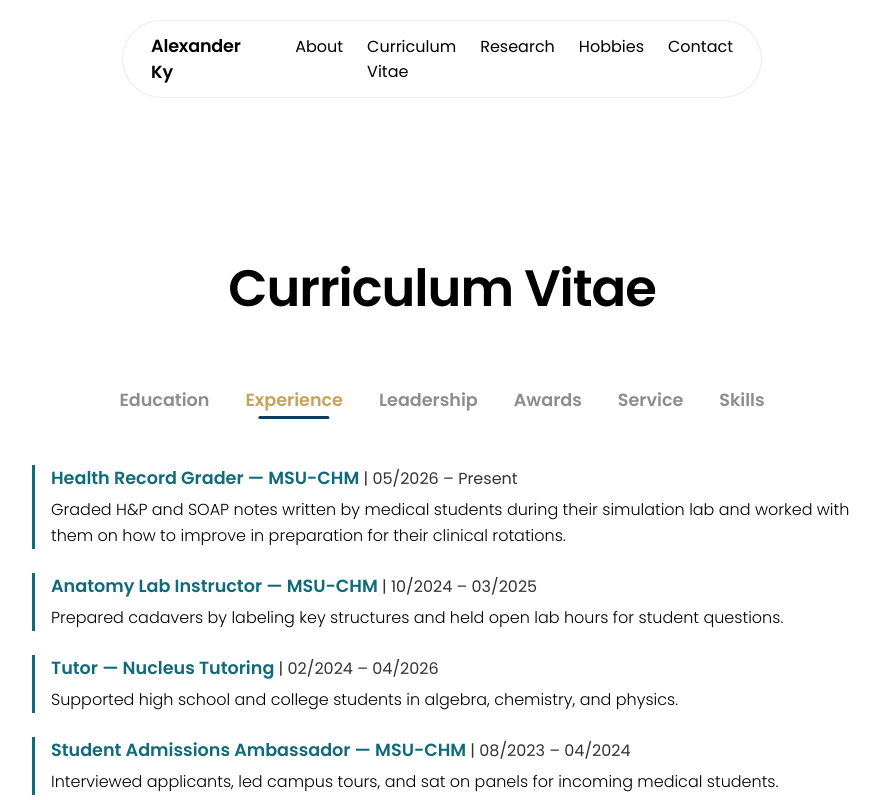
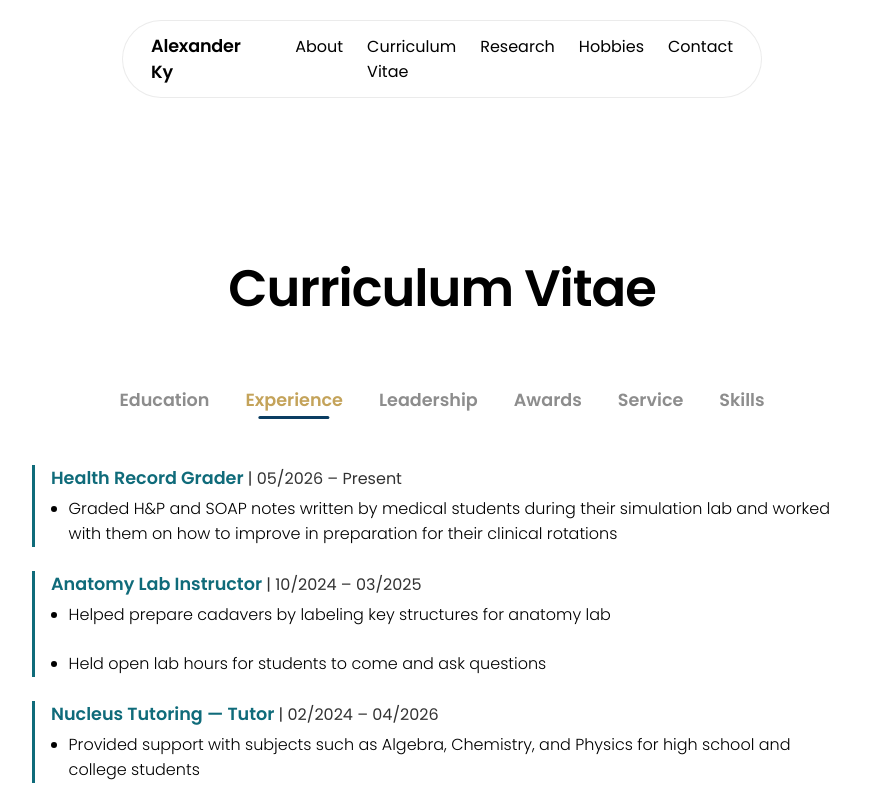
Before and after one commit to kevinkraydich/alexander-ky-portfolio, an Angular app: page / in a window 1280 px wide. Both pictures are taken after a click on the button "Experience". Shown: the part 1446-2246 px from the top of the page, without its empty margins (198-1078 px from the left). Built offline with nearby package versions, Linux system fonts and the light colour scheme.

Commit message:
feat: populate verbatim from CV

```diff
--- a/src/app/components/research/research.html
+++ b/src/app/components/research/research.html
@@ -17,7 +17,10 @@
 <h3 class="group-title">Publications</h3>
 <div class="grid">
   @for (item of publications; track item.title) {
-    <a class="card" [attr.href]="item.link ?? null" target="_blank" rel="noopener">
+    <a class="card" [class.has-thumbnail]="item.thumbnail" [attr.href]="item.link ?? null" target="_blank" rel="noopener">
+      @if (item.thumbnail) {
+        <img [src]="item.thumbnail" [alt]="item.title" class="card-thumbnail" />
+      }
       <div class="card-body">
         <h4>{{ item.title }}</h4>
         <p class="venue">{{ item.journal }}</p>
--- a/src/app/components/research/research.ts
+++ b/src/app/components/research/research.ts
@@ -5,6 +5,7 @@ interface Publication {
   journal: string;
   year: string;
   link?: string;
+  thumbnail?: string;
 }
 
 interface Presentation {
--- a/src/app/components/resume/resume.html
+++ b/src/app/components/resume/resume.html
@@ -33,6 +33,13 @@
           @if (entry.body) {
             <p>{{ entry.body }}</p>
           }
+          @if (entry.bullets) {
+            <ul class="entry-bullets">
+              @for (bullet of entry.bullets; track bullet) {
+                <li>{{ bullet }}</li>
+              }
+            </ul>
+          }
           @if (entry.groups) {
             @for (group of entry.groups; track group.heading) {
               <div class="entry-group">
--- a/src/app/components/resume/resume.scss
+++ b/src/app/components/resume/resume.scss
@@ -106,6 +106,21 @@
   font-weight: 300;
 }
 
+.entry-bullets {
+  margin-top: 0.4rem;
+  padding-left: 1.1rem;
+  display: flex;
+  flex-direction: column;
+  gap: 0.25rem;
+  list-style: disc;
+  font-weight: 300;
+  line-height: 1.55;
+}
+
+.entry-bullets li {
+  list-style: disc;
+}
+
 .entry-group {
   margin-top: 0.75rem;
 }
--- a/src/app/components/resume/resume.ts
+++ b/src/app/components/resume/resume.ts
@@ -12,6 +12,7 @@ interface ResumeEntry {
   title: string;
   meta?: string;
   body?: string;
+  bullets?: string[];
   logo?: { src: string; alt: string };
   groups?: Array<{ heading: string; items: string[] }>;
 }
@@ -37,63 +38,84 @@ export class ResumeComponent {
   readonly education: ResumeEntry[] = [
     {
       title: 'Michigan State University — College of Human Medicine',
-      meta: 'M.D. Candidate with Public Health Certificate · Fall 2023 – Spring 2027',
-      body: 'Electives: Musculoskeletal (MSK), Microbiology, Lifestyle Medicine, Anesthesiology.',
+      meta: 'M.D. Candidate with Public Health Certificate · 08/2023 – 05/2027 · East Lansing, MI',
+      body: 'Electives: Musculoskeletal (MSK), Microbiology, Lifestyle Medicine, Anesthesiology',
       logo: { src: 'images/spartanLogo.png', alt: 'Michigan State University' },
     },
     {
-      title: 'University of Michigan, Ann Arbor',
-      meta: 'B.S. in Biochemistry, Minor in Applied Statistics · Fall 2018 – Spring 2022',
-      body: 'Literature, Science, and the Arts — Honors Program.',
+      title: 'University of Michigan',
+      meta: 'B.S. in Biochemistry, Minor in Applied Statistics · 08/2018 – 04/2022 · Ann Arbor, MI',
+      body: 'Literature, Science, and the Arts — Honors',
       logo: { src: 'images/michiganLogo.png', alt: 'University of Michigan' },
     },
   ];
 
   readonly experience: ResumeEntry[] = [
     {
-      title: 'Health Record Grader — MSU-CHM',
+      title: 'Health Record Grader',
       meta: '05/2026 – Present',
-      body: 'Graded H&P and SOAP notes written by medical students during their simulation lab and worked with them on how to improve in preparation for their clinical rotations.',
+      bullets: [
+        'Graded H&P and SOAP notes written by medical students during their simulation lab and worked with them on how to improve in preparation for their clinical rotations',
+      ],
     },
     {
-      title: 'Anatomy Lab Instructor — MSU-CHM',
+      title: 'Anatomy Lab Instructor',
       meta: '10/2024 – 03/2025',
-      body: 'Prepared cadavers by labeling key structures and held open lab hours for student questions.',
+      bullets: [
+        'Helped prepare cadavers by labeling key structures for anatomy lab',
+        'Held open lab hours for students to come and ask questions',
+      ],
     },
     {
-      title: 'Tutor — Nucleus Tutoring',
+      title: 'Nucleus Tutoring — Tutor',
       meta: '02/2024 – 04/2026',
-      body: 'Supported high school and college students in algebra, chemistry, and physics.',
+      bullets: [
+        'Provided support with subjects such as Algebra, Chemistry, and Physics for high school and college students',
+      ],
     },
     {
-      title: 'Student Admissions Ambassador — MSU-CHM',
+      title: 'Student Admissions Ambassador',
       meta: '08/2023 – 04/2024',
-      body: 'Interviewed applicants, led campus tours, and sat on panels for incoming medical students.',
+      bullets: [
+        'Interviewed medical school applicants',
+        'Conducted tours of the medical school campus and participated in panels for incoming medical students',
+      ],
     },
     {
-      title: 'Teacher — Quantum Physics for Kids',
+      title: 'Quantum Physics for Kids — Teacher',
       meta: '10/2022 – 01/2025',
-      body: 'Taught atomic structure and circuit fundamentals through an interactive gaming platform.',
+      bullets: [
+        'Used a gaming platform to teach chemistry fundamentals such as atomic structures and circuit making',
+      ],
     },
     {
-      title: 'Event Coach — West Ottawa Science Olympiad',
+      title: 'West Ottawa Science Olympiad — Event Coach',
       meta: '01/2022 – 05/2025',
-      body: 'Coached middle schoolers in anatomy & physiology, epidemiology, and chemistry for competition.',
+      bullets: [
+        'Taught middle school students anatomy and physiology, epidemiology, and chemistry in preparation for competitions',
+      ],
     },
     {
-      title: 'Medical Assistant — IHA West Arbor Pediatrics',
+      title: 'IHA West Arbor Pediatrics, Ann Arbor — Medical Assistant',
       meta: '01/2021 – 07/2023',
-      body: 'Administered vaccinations and medications, removed sutures, and maintained records in EPIC and MICR.',
+      bullets: [
+        'Performed procedures such as vaccinations, suture removals, and administration of medications while maintaining medical records accurately through EPIC and Michigan Care Improvement Registry (MICR)',
+      ],
     },
     {
-      title: 'Coxswain — Michigan Men’s Rowing Team',
+      title: 'Michigan Men’s Rowing Team, Ann Arbor — Coxswain',
       meta: '09/2019 – 12/2022',
-      body: 'Trained with freshman rowers while developing on-the-water leadership.',
+      bullets: [
+        'Trained with freshmen rowers as a coxswain to develop leadership experience',
+      ],
     },
     {
-      title: 'Residential Advisor — University of Michigan Housing',
+      title: 'University of Michigan Housing, Ann Arbor — Residential Advisor',
       meta: '08/2019 – 04/2021',
-      body: 'Guided 50+ freshmen through scheduling and interviews; built DEI-focused programming.',
+      bullets: [
+        'Guided over 50 freshmen through class scheduling and internship interviews',
+        'Developed multiple programs with strong turnouts that were based on diversity, equity, and inclusion values',
+      ],
     },
   ];
 
@@ -101,47 +123,74 @@ export class ResumeComponent {
     {
       title: 'MSU-CHM Continuous Quality Improvement (CQI) Committee',
       meta: '01/2026 – Present',
-      body: 'Monthly meetings with administration advising on student resource improvements.',
+      bullets: [
+        'Offered advice on improvement of student resources during monthly meetings with administration',
+      ],
     },
     {
-      title: 'Vice President — Lifestyle Medicine Interest Group (LMIG)',
+      title: 'Lifestyle Medicine Interest Group (LMIG) — Vice President',
       meta: '04/2024 – 02/2025',
-      body: 'Created a student elective on the core pillars of lifestyle medicine and ran community wellness events.',
+      bullets: [
+        'Created an elective to teach medical students the core pillars of lifestyle medicine',
+        'Organized events to help students and the community become active and engaged in a healthy lifestyle',
+      ],
     },
     {
-      title: 'Social Chair — Asian Pacific American Medical Student Association (APAMSA)',
+      title: 'Asian Pacific American Medical Student Association (APAMSA) — Social Chair',
       meta: '08/2023 – 02/2025',
-      body: 'Attended national conferences on APA health disparities and fostered community for incoming students.',
+      bullets: [
+        'Attended conferences and presentations regarding Asian Pacific Americans in medicine to learn about disparities and current research',
+        'Fostered a welcoming environment for incoming medical students',
+      ],
     },
     {
-      title: 'Officer — Grand Rapids Surgery Interest Group (GRSIG)',
+      title: 'Grand Rapids Surgery Interest Group (GRSIG) — Officer',
       meta: '08/2023 – 02/2025',
-      body: 'Led suture electives for medical students and taught suture technique at community outreach events.',
+      bullets: [
+        'Led suturing elective to medical students to help them prepare for rotations',
+        'Went out into the community to teach college students suture techniques and to answer questions about medical school',
+      ],
     },
     {
-      title: 'Officer — Emergency Medicine Interest Group (EMIG)',
+      title: 'Emergency Medicine Interest Group (EMIG) — Officer',
       meta: '08/2023 – 02/2025',
-      body: 'Hosted EM promotional events and invited practicing EM physicians to speak with students.',
+      bullets: [
+        'Hosted events to promote the field of emergency medicine',
+        'Invited EM doctors to come speak to students to share what it is like in the emergency room',
+      ],
     },
     {
-      title: 'Co-Founder — Side Door, Ann Arbor',
+      title: 'Side Door, Ann Arbor — Co-Founder',
       meta: '01/2023 – 08/2023',
-      body: 'Shared home-cooked food with a cultural twist, developing recipes through collaborations and classes.',
+      bullets: [
+        'Researched recipes and expanded cooking repertoire through collaborations and classes',
+        'Shared cultural understandings through home cooked foods with a cultural twist',
+      ],
     },
     {
-      title: 'Resstaff Coordinator — University of Michigan Housing',
+      title: 'University of Michigan Housing — Resstaff Coordinator',
       meta: '08/2021 – 05/2022',
-      body: 'Oversaw 40 residential advisors and advised hall council on community programming.',
+      bullets: [
+        'Oversaw 40 residential advisors to create an inclusive and well-run dormitory',
+        'Advised hall council to create events and promote community within the dorm',
+        'Addressed concerns and feedback with upper housing to help improve Resstaff',
+      ],
     },
     {
-      title: 'Chapter Secretary — Phi Sigma Kappa, Delta Deuteron',
+      title: 'Phi Sigma Kappa Fraternity — Delta Deuteron Chapter Secretary',
       meta: '01/2019 – 01/2022',
-      body: 'Maintained chapter records and attendance; supported Special Olympics philanthropy.',
+      bullets: [
+        'Maintained accurate chapter records and attendance',
+        'Participated in philanthropy events to support Special Olympics',
+      ],
     },
     {
-      title: 'Freshman Representative — Asian American Association',
+      title: 'Asian American Association — Freshman Representative',
       meta: '09/2018 – 05/2019',
-      body: 'Planned cultural and community-building events and recruited freshmen to campus programming.',
+      bullets: [
+        'Planned events that promoted cultural diversity and community building',
+        'Recruited freshmen to engage with ongoing campus events',
+      ],
     },
   ];
 
@@ -149,17 +198,23 @@ export class ResumeComponent {
     {
       title: 'Alpha Omega Alpha (AOA) Medical Honor Society',
       meta: '2026',
-      body: 'Awarded to 20% from each class in recognition of outstanding academic record, leadership, scholarship, and professionalism.',
+      bullets: [
+        'Awarded to 20% from each class in recognition of outstanding academic record, leadership, scholarship, and professionalism',
+      ],
     },
     {
       title: 'Gold Humanism Honor Society',
       meta: '2026',
-      body: 'Awarded to 15% from each class for demonstrating patient-centered care by modeling integrity, excellence, compassion, altruism, respect, and empathy.',
+      bullets: [
+        'Awarded to 15% from each class for demonstrating patient-centered care by modeling integrity, excellence, compassion, altruism, respect and empathy',
+      ],
     },
     {
       title: 'Medical Student Anesthesia Research Fellowship (MSARF)',
       meta: 'Foundation for Anesthesia Education and Research (FAER) · 2026',
-      body: 'Competitive, nationally awarded fellowship supporting medical student research in anesthesiology.',
+      bullets: [
+        'Competitive, nationally awarded fellowship supporting medical student research in anesthesiology',
+      ],
     },
     {
       title: 'Florence Gravelle Oberg Endowed Memorial Scholarship',
@@ -168,20 +223,21 @@ export class ResumeComponent {
     {
       title: 'Spartan Volunteer Service Award',
       meta: '2025',
-      body: 'Over 100 volunteer hours of direct community engagement and service.',
+      bullets: [
+        'Over 100 volunteer hours of direct community engagement and services',
+      ],
     },
     {
       title: 'West Michigan Medical Student Scholarship',
       meta: '2024',
     },
     {
-      title: 'The Richard and Helen Devos Scholarship',
-      meta: '2024',
-    },
-    {
-      title: 'Health Policy Case Competition — 1st Place & Anti-Racism and Economic Mobility Award',
+      title: 'Health Policy Case Competition',
       meta: '2022',
-      body: 'Proposed policy to improve healthcare access and reduce disparities in Michigan by addressing social determinants of health.',
+      body: 'Awards: 1st Place and Anti-Racism and Economic Mobility Award',
+      bullets: [
+        'Explored ways to improve healthcare access and reducing health disparities in Michigan by addressing social determinants of health as well as developing policy to implement it',
+      ],
     },
     {
       title: 'Phi Sigma Kappa National President’s Special Achievement Award for Campus Involvement',
@@ -192,37 +248,53 @@ export class ResumeComponent {
       meta: '2019',
     },
     {
-      title: 'Order of Omega Case Study Competition — 2nd Place',
+      title: 'Order of Omega Case Study Competition',
       meta: '2019',
-      body: 'Argued for restorative over punitive approaches to greek-life conduct scenarios.',
+      body: 'Award: 2nd Place',
+      bullets: [
+        'Investigated how to address scenarios involving greek-life on campus by proposing to use restorative practices rather than punitive measures to deal with situations',
+      ],
     },
   ];
 
   readonly service: ResumeEntry[] = [
     {
-      title: 'Volunteer — Wellness Services',
+      title: 'Wellness Services — Volunteer',
       meta: '04/2026 – Present',
-      body: 'Deliver harm-reduction care through a needle exchange program, including wound assessment and overdose-prevention education.',
+      bullets: [
+        'Delivered harm reduction care through a needle exchange program, including wound assessment and basic treatment for injection-related infections',
+        'Provided patient-centered education on overdose prevention and safer substance use',
+      ],
     },
     {
       title: 'Michigan State Medical Society',
       meta: '02/2026 – Present',
-      body: 'Wrote and sponsored a resolution to make preventative and routine care transportation accessible and patient-centered in Michigan.',
+      bullets: [
+        'Wrote and sponsored a resolution to make preventative and routine care transportation accessible, reliable, and patient-centered in Michigan',
+      ],
     },
     {
-      title: 'Volunteer — Battambang Provincial Referral Hospital',
+      title: 'Battambang Provincial Referral Hospital — Volunteer',
       meta: '05/2025 – 06/2025',
-      body: 'Assisted with patient triage, discharge education, and patient communication.',
+      bullets: [
+        'Assisted with patient triage, discharge education, and patient communication',
+      ],
     },
     {
-      title: 'Novice Coach — Grand Rapids Rowing Club',
+      title: 'Grand Rapids Rowing Club — Novice Coach',
       meta: '07/2024 – 05/2025',
-      body: 'Coached novice and intermediate rowers on stroke mechanics and teamwork in a supportive, team-first environment.',
+      bullets: [
+        'Fostered a supportive and collaborative environment to enhance athletes’ confidence, discipline, and sportsmanship',
+        'Coached novice and intermediate rowers on proper rowing techniques, stroke mechanics, and teamwork strategies to improve performance',
+      ],
     },
     {
-      title: 'Clinical Assistant — Hope Clinic',
+      title: 'Hope Clinic — Clinical Assistant',
       meta: '06/2022 – 03/2023',
-      body: 'Weekly volunteer providing care for underserved communities alongside social workers and specialists.',
+      bullets: [
+        'Volunteered once a week to help establish care for underserved communities',
+        'Worked with social workers and other specialists to provide well-rounded care',
+      ],
     },
   ];
 
```
Also changed, not shown: src/app/components/research/research.scss (+15 -0 lines), 1 other file (tests, documents, lock files or other folders).
